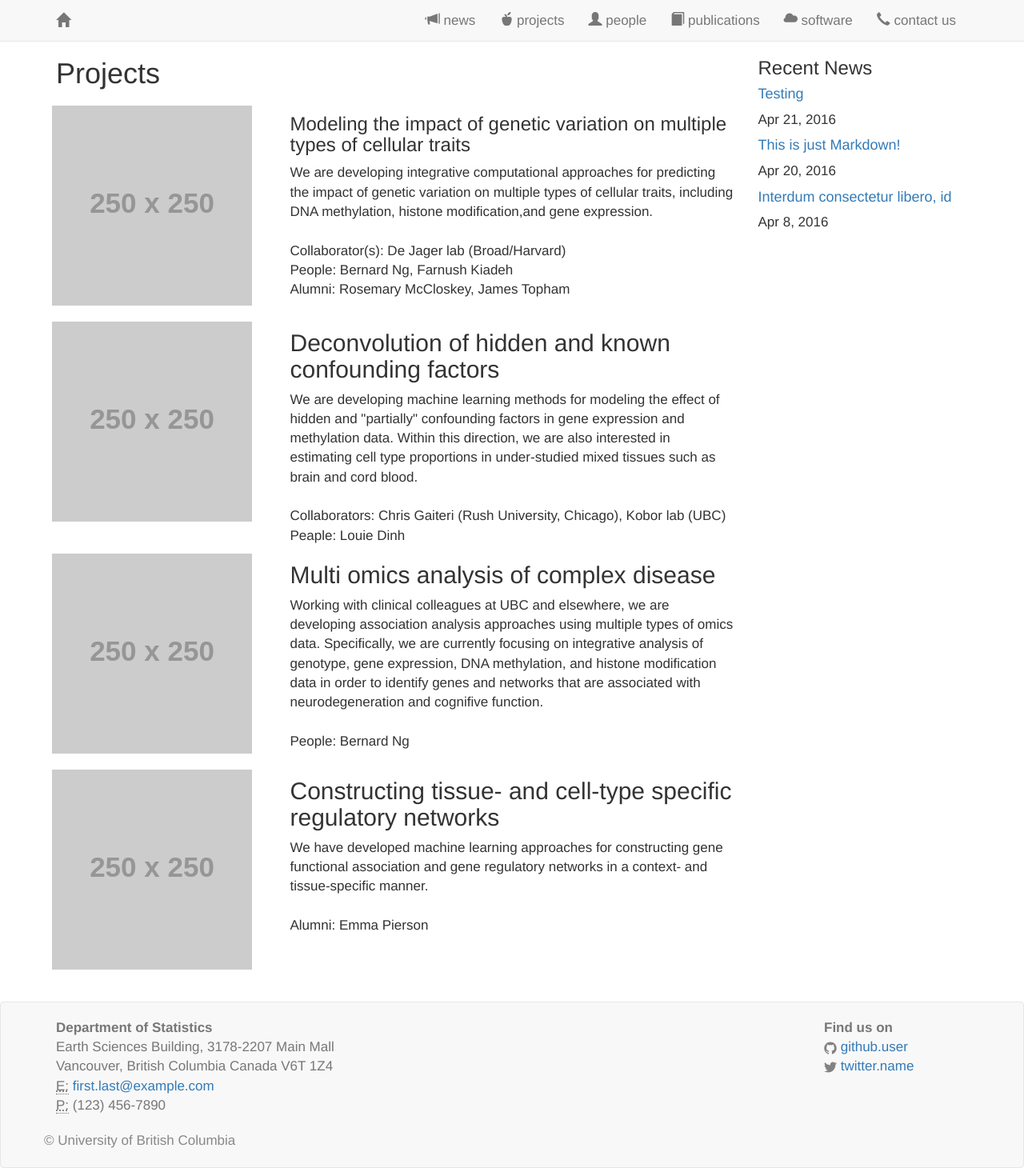
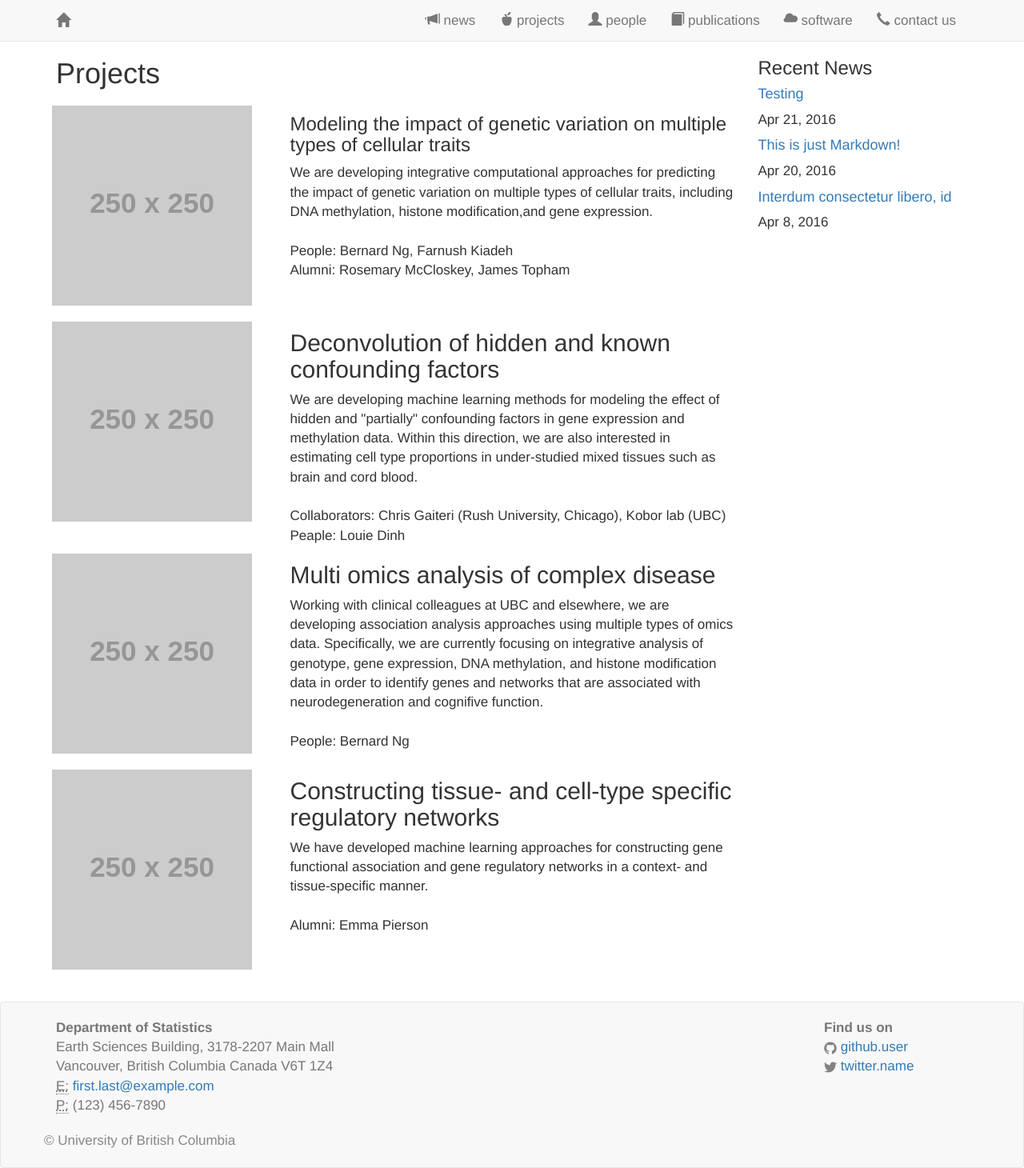
Before and after one commit to saramostafavi/saramostafavi.github.io, a Jekyll site: the page built from projects.html, in a window 1280 px wide. Shown: the whole page at 80% size. Built offline with Jekyll 4.4.1, drawn with Linux system fonts in a browser that asks for light colours; nearby versions of some CDN libraries; a style sheet for code colours, icons or effects is not loaded.

Commit message:
Update projects.html

```diff
--- a/projects.html
+++ b/projects.html
@@ -12,8 +12,7 @@ layout: page
         <div class="content">
             We are developing integrative computational approaches for predicting the impact of genetic variation
             on multiple types of cellular traits, including DNA methylation, histone modification,and gene expression.
-            <br><br>
-            Collaborator(s): De Jager lab (Broad/Harvard)
+            <br>
             <br>
             People: Bernard Ng, Farnush Kiadeh
             <br>
```
